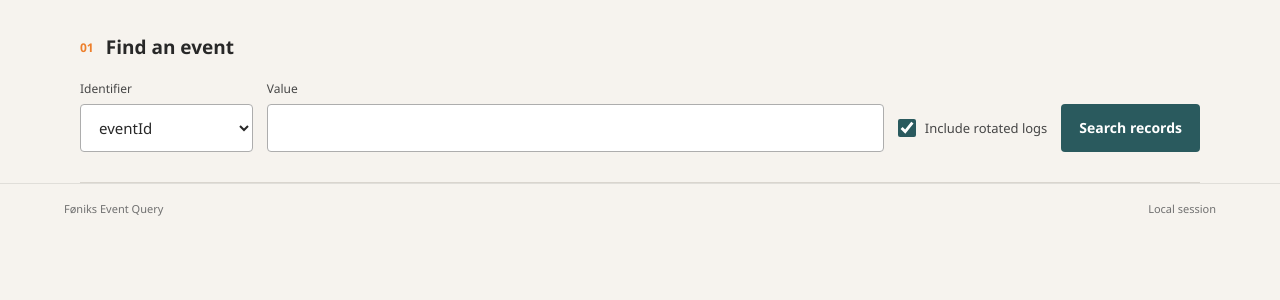
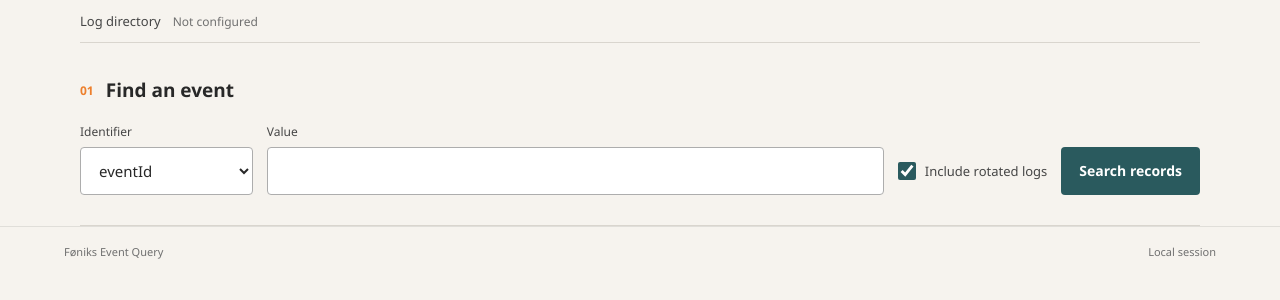
Before and after one commit to ap-hamishcampbell/personal-projects, a FastAPI app: page / in a window 1280 px wide. Shown: the part 94-394 px from the top of the page. Run offline with FastAPI, Linux system fonts and the light colour scheme.

Commit message:
folder selection

```diff
--- a/projects/foniks-event-query/src/foniks_event_query/app.py
+++ b/projects/foniks-event-query/src/foniks_event_query/app.py
@@ -1,15 +1,18 @@
 from __future__ import annotations
 
 import os
+import threading
 from collections.abc import AsyncIterator
 from contextlib import asynccontextmanager
 from pathlib import Path
 from urllib.parse import urlsplit
 
 import uvicorn
+from dotenv import dotenv_values, set_key
 from fastapi import FastAPI, HTTPException, Query, Request
 from fastapi.responses import FileResponse, JSONResponse
 from fastapi.staticfiles import StaticFiles
+from pydantic import BaseModel, ConfigDict, Field
 
 from foniks_event_query.service import (
     SearchAlreadyRunning,
@@ -23,21 +26,58 @@ PACKAGE_DIRECTORY = Path(__file__).parent
 LOCAL_HOSTS = {"127.0.0.1", "localhost", "::1"}
 
 
+class DirectoryRequest(BaseModel):
+    model_config = ConfigDict(extra="forbid")
+
+    directory: str = Field(min_length=1, max_length=32767)
+
+
+def choose_directory() -> str | None:
+    import tkinter
+    from tkinter import filedialog
+
+    try:
+        root = tkinter.Tk()
+    except tkinter.TclError as error:
+        raise RuntimeError("Folder picker unavailable") from error
+    try:
+        root.withdraw()
+        root.attributes("-topmost", True)
+        root.update_idletasks()
+        root.lift()
+        return filedialog.askdirectory(
+            parent=root, title="Select notification log directory", mustexist=True
+        ) or None
+    except tkinter.TclError as error:
+        raise RuntimeError("Folder picker unavailable") from error
+    finally:
+        root.destroy()
+
+
 def create_app(
     log_directory: Path | None = None,
     service: SearchService | None = None,
+    config_path: Path | None = None,
 ) -> FastAPI:
-    owns_service = service is None
+    settings_path = (config_path or Path.cwd() / ".env").resolve()
+    configuration_lock = threading.Lock()
+    picker_lock = threading.Lock()
+    owned_services: list[SearchService] = []
     if service is None:
-        configured_directory = log_directory or os.environ.get("LOG_DIRECTORY")
+        configured_directory = (
+            log_directory
+            or dotenv_values(settings_path).get("LOG_DIRECTORY")
+            or os.environ.get("LOG_DIRECTORY")
+        )
         if configured_directory:
             service = SearchService(Path(configured_directory))
+            owned_services.append(service)
 
     @asynccontextmanager
     async def lifespan(_: FastAPI) -> AsyncIterator[None]:
         yield
-        if owns_service and service is not None:
-            service.close()
+        for owned_service in owned_services:
+            owned_service.close()
 
     app = FastAPI(title="Føniks Event Query", lifespan=lifespan)
     app.state.search_service = service
@@ -81,7 +121,7 @@ def create_app(
         if configured_service is None:
             raise HTTPException(
                 status_code=503,
-                detail="Set LOG_DIRECTORY in the local .env file before searching.",
+                detail="Choose and save a log directory before searching.",
             )
         return configured_service
 
@@ -90,7 +130,7 @@ def create_app(
         return FileResponse(PACKAGE_DIRECTORY / "templates" / "index.html")
 
     @app.get("/api/health")
-    async def health() -> dict[str, bool]:
+    def health() -> dict[str, bool]:
         configured_service = app.state.search_service
         directory_available = (
             configured_service is not None
@@ -101,10 +141,78 @@ def create_app(
             "available": directory_available,
         }
 
+    @app.get("/api/settings")
+    def settings() -> dict[str, str | None]:
+        configured_service = app.state.search_service
+        return {
+            "directory": (
+                str(configured_service.log_directory)
+                if configured_service is not None else None
+            )
+        }
+
+    @app.post("/api/settings/browse")
+    def browse_directory() -> dict[str, str | None]:
+        if not picker_lock.acquire(blocking=False):
+            raise HTTPException(
+                status_code=409, detail="A folder picker is already open."
+            )
+        try:
+            try:
+                return {"directory": choose_directory()}
+            except (ImportError, RuntimeError) as error:
+                raise HTTPException(
+                    status_code=503,
+                    detail="Folder picker unavailable. Paste a directory path instead.",
+                ) from error
+        finally:
+            picker_lock.release()
+
+    @app.put("/api/settings")
+    def save_directory(request: DirectoryRequest) -> dict[str, str]:
+        value = request.directory.strip()
+        if not value or "\0" in value:
+            raise HTTPException(status_code=422, detail="Enter a directory path.")
+        directory = Path(value)
+        if not directory.is_absolute():
+            raise HTTPException(
+                status_code=422, detail="Enter an absolute directory path."
+            )
+        with configuration_lock:
+            configured_service = app.state.search_service
+            if configured_service is not None and configured_service.is_running():
+                raise HTTPException(
+                    status_code=409,
+                    detail="Finish or cancel the search before changing directory.",
+                )
+            try:
+                with os.scandir(directory):
+                    pass
+            except OSError as error:
+                raise HTTPException(
+                    status_code=422,
+                    detail=f"The directory could not be read: {error.strerror}",
+                ) from error
+            try:
+                set_key(str(settings_path), "LOG_DIRECTORY", str(directory))
+            except OSError as error:
+                raise HTTPException(
+                    status_code=500,
+                    detail="The directory could not be saved to the local .env file.",
+                ) from error
+            if configured_service is None:
+                configured_service = SearchService(directory)
+                owned_services.append(configured_service)
+                app.state.search_service = configured_service
+            else:
+                configured_service.log_directory = directory
+            return {"directory": str(directory)}
+
     @app.post("/api/search")
-    async def start_search(search_request: SearchRequest) -> dict[str, object]:
+    def start_search(search_request: SearchRequest) -> dict[str, object]:
         try:
-            job = get_service().start(search_request)
+            with configuration_lock:
+                job = get_service().start(search_request)
         except SearchAlreadyRunning as error:
             raise HTTPException(status_code=409, detail=str(error)) from error
         except ValueError as error:
--- a/projects/foniks-event-query/src/foniks_event_query/static/app.css
+++ b/projects/foniks-event-query/src/foniks_event_query/static/app.css
@@ -124,6 +124,45 @@ main {
 .search-section {
   padding: 35px 0 30px;
   border-bottom: 1px solid #d9d5ce;
+}
+
+.source-settings {
+  padding: 12px 0;
+  border-bottom: 1px solid #d9d5ce;
+}
+
+.source-settings summary {
+  display: flex;
+  align-items: baseline;
+  gap: 12px;
+  color: #464646;
+  font-size: 13px;
+  cursor: pointer;
+}
+
+.directory-summary {
+  min-width: 0;
+  overflow: hidden;
+  color: var(--muted);
+  font-size: 12px;
+  text-overflow: ellipsis;
+  white-space: nowrap;
+}
+
+.source-settings[open] .directory-summary {
+  display: none;
+}
+
+.directory-form {
+  display: flex;
+  flex-wrap: wrap;
+  align-items: end;
+  gap: 14px;
+  margin-top: 16px;
+}
+
+.directory-form .field-group {
+  flex: 1 1 300px;
 }
 
 .section-heading {
--- a/projects/foniks-event-query/src/foniks_event_query/static/app.js
+++ b/projects/foniks-event-query/src/foniks_event_query/static/app.js
@@ -14,10 +14,94 @@ const pageLabel = document.querySelector("#page-label");
 const previousButton = document.querySelector("#previous-page");
 const nextButton = document.querySelector("#next-page");
 const cancelButton = document.querySelector("#cancel-search");
+const directoryForm = document.querySelector("#directory-form");
+const directoryInput = document.querySelector("#log-directory");
+const directorySummary = document.querySelector("#directory-summary");
+const browseButton = document.querySelector("#browse-directory");
+const directoryError = document.querySelector("#directory-error");
+const directoryNotice = document.querySelector("#directory-notice");
 
 const pageSize = 25;
 let activeSearchId = null;
 let currentOffset = 0;
+let directoryBusy = false;
+let searching = false;
+
+function updateControls() {
+  for (const control of directoryForm.elements) {
+    control.disabled = directoryBusy || searching;
+  }
+  form.querySelector('button[type="submit"]').disabled = directoryBusy;
+}
+
+function setDirectoryError(message) {
+  directoryError.textContent = message;
+  directoryError.hidden = !message;
+}
+
+function setDirectorySummary(directory) {
+  directorySummary.textContent = directory || "Not configured";
+  directorySummary.title = directory || "Not configured";
+}
+
+async function refreshHealth() {
+  const health = await requestJson("/api/health");
+  sourceStatus.textContent = health.available
+    ? "Log source available"
+    : health.configured
+      ? "Log source unavailable"
+      : "Local configuration needed";
+  sourceStatus.parentElement.classList.toggle("is-ready", health.available);
+}
+
+directoryForm.addEventListener("submit", async (event) => {
+  event.preventDefault();
+  directoryBusy = true;
+  updateControls();
+  setDirectoryError("");
+  directoryNotice.hidden = true;
+  try {
+    const settings = await requestJson("/api/settings", {
+      method: "PUT",
+      headers: { "Content-Type": "application/json" },
+      body: JSON.stringify({ directory: directoryInput.value }),
+    });
+    directoryInput.value = settings.directory;
+    setDirectorySummary(settings.directory);
+    directoryNotice.textContent = "Directory saved. New searches will use this folder.";
+    directoryNotice.hidden = false;
+    await refreshHealth();
+  } catch (error) {
+    setDirectoryError(error.message);
+  } finally {
+    directoryBusy = false;
+    updateControls();
+  }
+});
+
+browseButton.addEventListener("click", async () => {
+  directoryBusy = true;
+  updateControls();
+  setDirectoryError("");
+  directoryNotice.textContent = "Select a folder in the folder picker on the machine running the app.";
+  directoryNotice.hidden = false;
+  try {
+    const selection = await requestJson("/api/settings/browse", { method: "POST" });
+    if (selection.directory) {
+      directoryInput.value = selection.directory;
+      setDirectorySummary(selection.directory);
+      directoryNotice.textContent = "Folder selected. Click Save directory to apply it.";
+    } else {
+      directoryNotice.hidden = true;
+    }
+  } catch (error) {
+    directoryNotice.hidden = true;
+    setDirectoryError(error.message);
+  } finally {
+    directoryBusy = false;
+    updateControls();
+  }
+});
 
 async function requestJson(url, options) {
   const response = await fetch(url, options);
@@ -126,6 +210,8 @@ async function pollSearch(searchId) {
       return;
     }
     progressSection.hidden = true;
+    searching = false;
+    updateControls();
     cancelButton.disabled = true;
     if (job.status === "failed") {
       setError(job.warnings.join(" ") || "The search failed.");
@@ -134,12 +220,16 @@ async function pollSearch(searchId) {
     await loadPage(0);
   } catch (error) {
     progressSection.hidden = true;
+    searching = false;
+    updateControls();
     setError(error.message);
   }
 }
 
 form.addEventListener("submit", async (event) => {
   event.preventDefault();
+  searching = true;
+  updateControls();
   setError("");
   scanNotice.hidden = true;
   resultsSection.hidden = true;
@@ -162,6 +252,8 @@ form.addEventListener("submit", async (event) => {
     updateProgress(job);
     pollSearch(job.id);
   } catch (error) {
+    searching = false;
+    updateControls();
     setError(error.message);
   }
 });
@@ -179,15 +271,13 @@ cancelButton.addEventListener("click", async () => {
 previousButton.addEventListener("click", () => loadPage(Math.max(0, currentOffset - pageSize)));
 nextButton.addEventListener("click", () => loadPage(currentOffset + pageSize));
 
-requestJson("/api/health")
-  .then((health) => {
-    sourceStatus.textContent = health.available
-      ? "Log source available"
-      : health.configured
-        ? "Log source unavailable"
-        : "Local configuration needed";
-    sourceStatus.parentElement.classList.toggle("is-ready", health.available);
-  })
-  .catch(() => {
-    sourceStatus.textContent = "Log source status unknown";
-  });
+Promise.all([
+  refreshHealth(),
+  requestJson("/api/settings").then((settings) => {
+    directoryInput.value = settings.directory || "";
+    setDirectorySummary(settings.directory);
+  }),
+]).catch((error) => {
+  sourceStatus.textContent = "Log source status unknown";
+  setDirectoryError(error.message);
+});
--- a/projects/foniks-event-query/src/foniks_event_query/templates/index.html
+++ b/projects/foniks-event-query/src/foniks_event_query/templates/index.html
@@ -24,6 +24,23 @@
     </header>
 
     <main>
+      <details class="source-settings">
+        <summary>
+          <span>Log directory</span>
+          <span id="directory-summary" class="directory-summary">Loading...</span>
+        </summary>
+        <form id="directory-form" class="directory-form">
+          <div class="field-group">
+            <label for="log-directory">Directory path</label>
+            <input id="log-directory" name="directory" type="text" autocomplete="off" required aria-describedby="directory-help">
+          </div>
+          <button id="browse-directory" class="button button-secondary" type="button">Browse...</button>
+          <button class="button button-primary" type="submit">Save directory</button>
+        </form>
+        <p id="directory-help" class="muted">Paste a local or network folder path, or browse on this machine. Save to apply it now and after restarting.</p>
+        <p id="directory-error" class="inline-error" role="alert" hidden></p>
+        <p id="directory-notice" role="status" hidden></p>
+      </details>
       <section class="search-section" aria-labelledby="search-heading">
         <div class="section-heading">
           <span class="section-index">01</span>
```
Also changed, not shown: projects/foniks-event-query/src/foniks_event_query/reader.py (+13 -0 lines), projects/foniks-event-query/src/foniks_event_query/service.py (+27 -18 lines), projects/foniks-event-query/tests/test_app.py (+134 -1 lines), projects/foniks-event-query/tests/test_reader.py (+52 -0 lines), projects/foniks-event-query/README.md.
